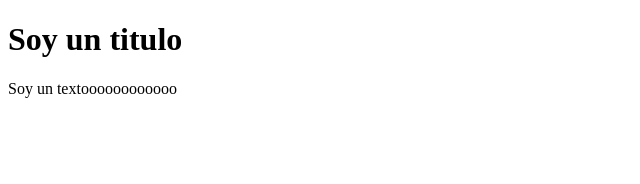
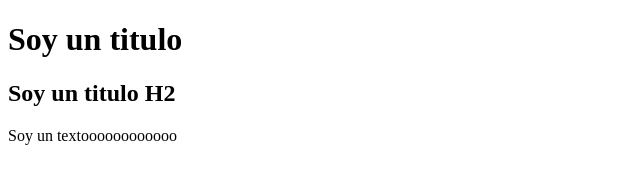
Before and after one commit to OrellanaMatias/aprendiendo-git, a plain HTML site: page index.html in a window 1280 px wide. Shown: the whole page, without its empty margins (0-640 px from the left). Drawn offline with Linux system fonts and the light colour scheme.

Commit message:
agregando titulo h2

```diff
--- a/index.html
+++ b/index.html
@@ -9,6 +9,8 @@
 <body>
 
     <h1>Soy un titulo</h1>
+    <h2>Soy un titulo H2</h2>
+
     <p>Soy un textoooooooooooo</p>
 </body>
 </html>
```
